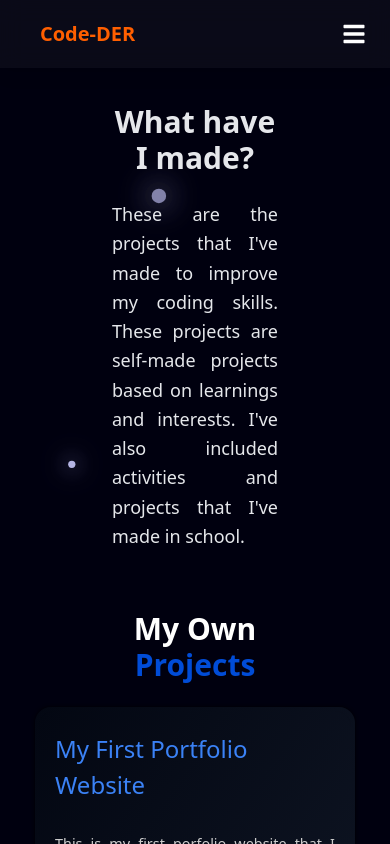
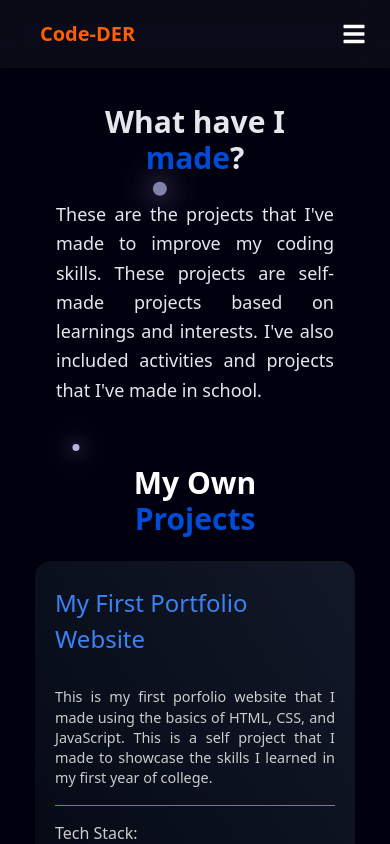
Before and after one commit to Code-DER/Xander-Jay-Cagang-Portfolio, a React (Vite) app in the folder my-portfolio/: page /projects in a window 390 px wide. Shown: the top 844 px of the page. Built offline with nearby package versions, Linux system fonts and the light colour scheme.

Commit message:
feat: made responsive changes in projects page

```diff
--- a/my-portfolio/src/components/Card.jsx
+++ b/my-portfolio/src/components/Card.jsx
@@ -50,7 +50,7 @@
             border-radius: 16px;
             cursor: pointer;
             z-index: 0;
-            background: linear-gradient(to top left, #111827, #030712);
+            background: linear-gradient(to bottom left, #111827, #030712);
         }
 
         .card .content {
@@ -63,7 +63,7 @@
             display: flex;
             flex-direction: column;
             // align-items: center;
-            background: linear-gradient(to top left, #111827, #030712);
+            background: linear-gradient(to bottom left, #111827, #030712);
         }
 
         // text style
--- a/my-portfolio/src/components/Projects.jsx
+++ b/my-portfolio/src/components/Projects.jsx
@@ -6,7 +6,7 @@ export default function Projects() {
     return (
         <>
             <motion.section
-                className="flex-1 flex flex-col md:flex-row items-center justify-center md:justify-between text-center md:text-left gap-8 px-20 pt-10 pb-5"
+                className="flex-1 flex flex-col md:flex-row items-center justify-center md:justify-between text-center md:text-left gap-8 px-6 md:px-20 pt-10 pb-5"
                 initial={{ opacity: 0, x: -50 }}
                 animate={{ opacity: 1, x: 0}}
                 transition={{ duration: 0.5 }}
@@ -18,7 +18,11 @@ export default function Projects() {
                     className="flex-1 basis-2/3 max-2-2xl space-y-6 text-gray-200"
                 >
                     <h1 className="text-3xl font-bold text-center">
-                        What have I made?
+                        What have I {" "}
+                        <span className="font-bold text-[#004CD7]">
+                            made
+                        </span>
+                        ?
                     </h1>
                     <p className="text-lg md:text-xl leading-relaxed text-justify">
                         These are the projects that I've made to improve my coding skills.
```
